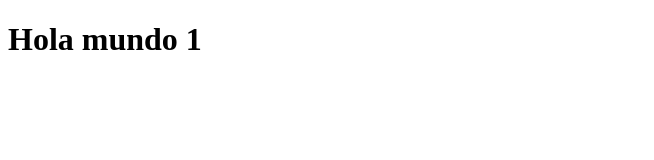
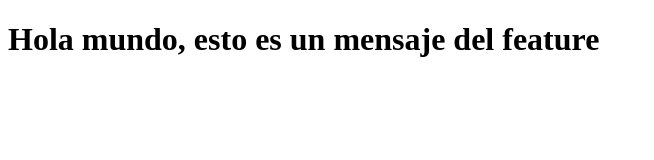
Before and after one commit to BryanLitardo312/clase_borrador, a plain HTML site: page index.html in a window 1280 px wide. Shown: the whole page, without its empty margins (0-654 px from the left). Drawn offline with Linux system fonts and the light colour scheme.

Commit message:
Upload11

```diff
--- a/index.html
+++ b/index.html
@@ -6,6 +6,6 @@
     <title>Document</title>
 </head>
 <body>
-    <h1>Hola mundo 1</h1>
+    <h1>Hola mundo, esto es un mensaje del feature</h1>
 </body>
 </html>
```
